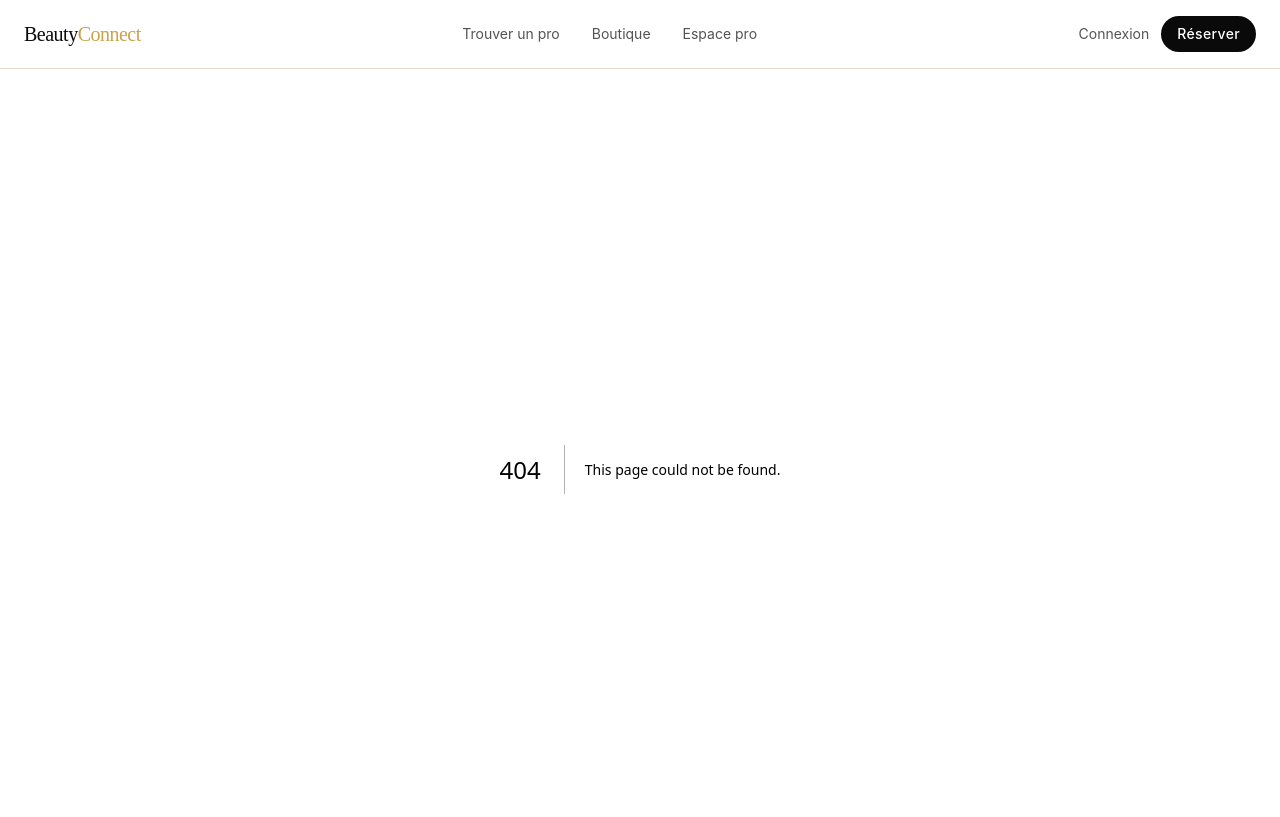
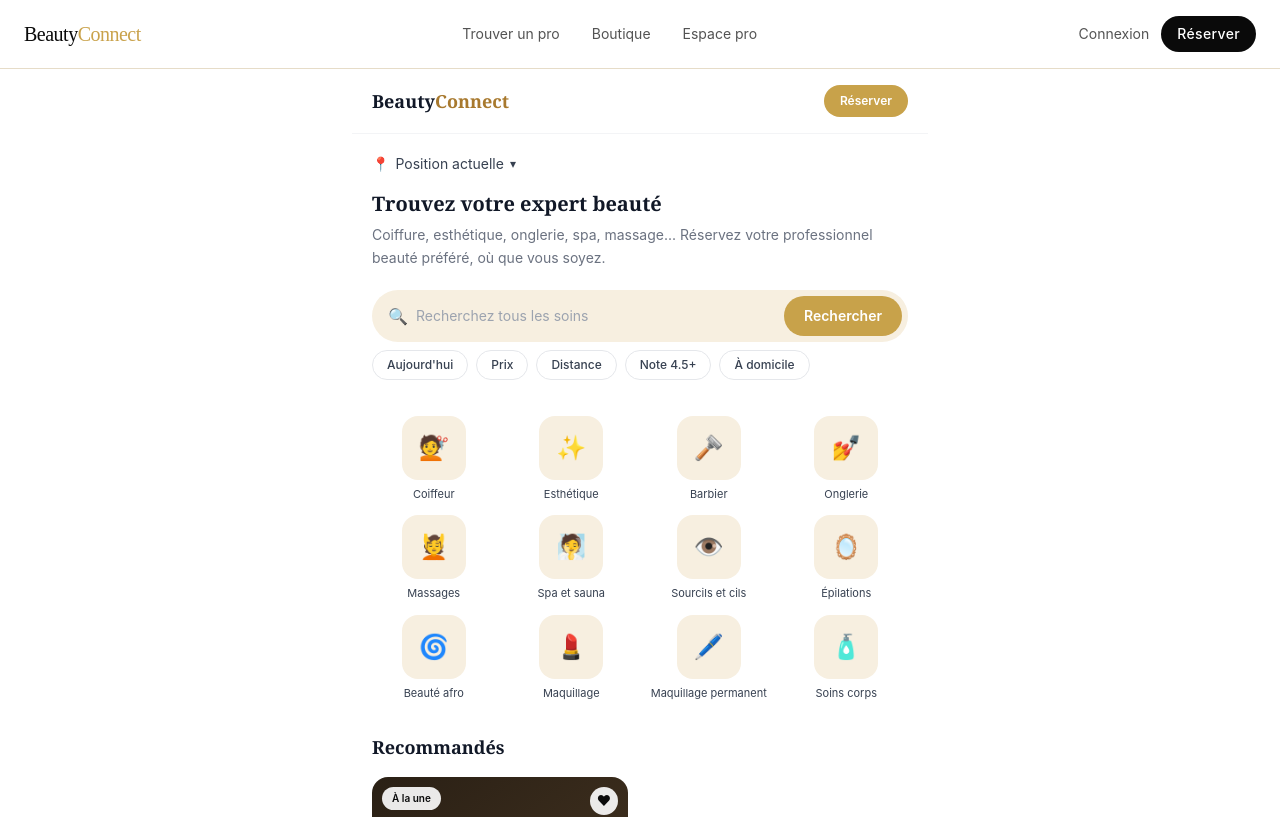
Before and after one commit to Misswaxbeautycare/beautyconnect, a Next.js app: page /decouverte in a window 1280 px wide. Before the commit this address had no page. Shown: the top 817 px of the page. Built offline with nearby package versions, Linux system fonts and the light colour scheme.

Commit message:
Create page.tsx

```diff
--- /dev/null
+++ b/app/decouverte/page.tsx
@@ -0,0 +1,5 @@
+import SearchHomePage from "@/components/SearchHomePage";
+
+export default function Page() {
+  return <SearchHomePage />;
+}
```
